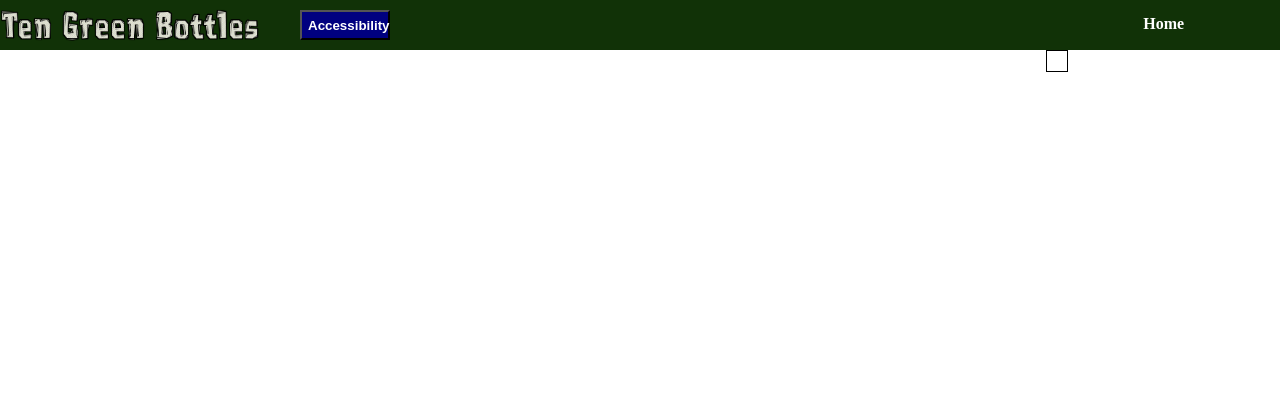
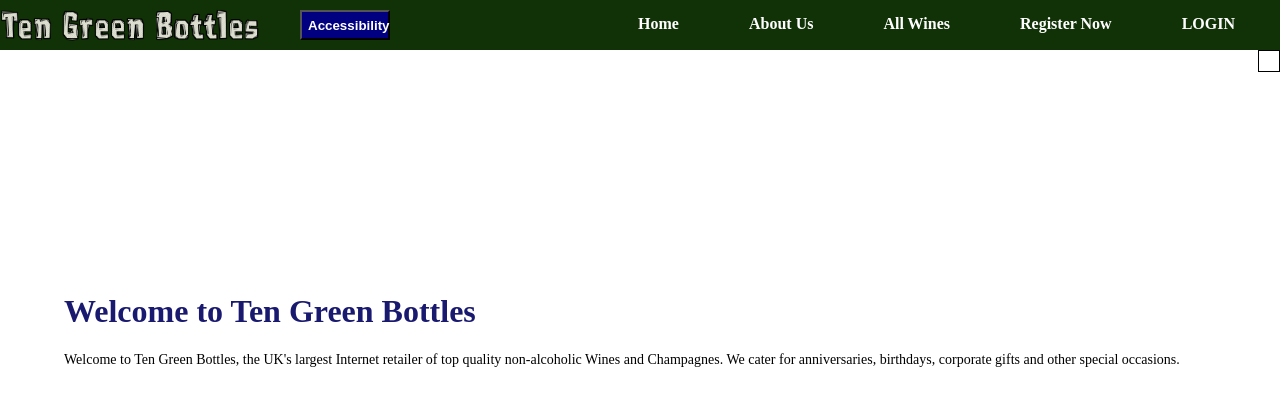
Before and after one commit to LordGee/WineApp, a PHP site: page /wineapp/index.php in a window 1280 px wide. Shown: the top 420 px of the page. Run offline with PHP 8.4, Linux system fonts and the light colour scheme; data comes from the database, SQL or seed files in the repository; some libraries are stand-ins or nearby versions.

Commit message:
Fixed Main Nav

```diff
--- a/Style/main.css
+++ b/Style/main.css
@@ -123,7 +123,7 @@ h1#headTitle {
     overflow: hidden;
 }
 
-#nav ul li {
+.mobNav ul li {
     display:block;
 }
 
```
